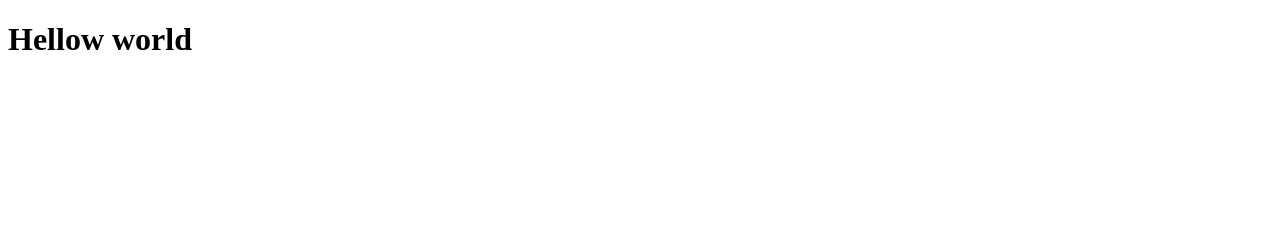
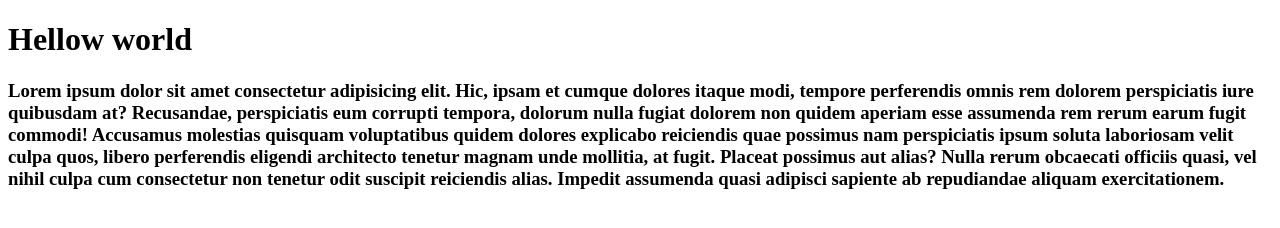
Before and after one commit to mehedi1802hasan/raf, a plain HTML site: page raf1/index.html in a window 1280 px wide. Drawn offline with Linux system fonts and the light colour scheme.

Commit message:
change something

```diff
--- a/raf1/index.html
+++ b/raf1/index.html
@@ -9,5 +9,6 @@
 <body>
 
 <h1>Hellow world</h1>
+<h3>Lorem ipsum dolor sit amet consectetur adipisicing elit. Hic, ipsam et cumque dolores itaque modi, tempore perferendis omnis rem dolorem perspiciatis iure quibusdam at? Recusandae, perspiciatis eum corrupti tempora, dolorum nulla fugiat dolorem non quidem aperiam esse assumenda rem rerum earum fugit commodi! Accusamus molestias quisquam voluptatibus quidem dolores explicabo reiciendis quae possimus nam perspiciatis ipsum soluta laboriosam velit culpa quos, libero perferendis eligendi architecto tenetur magnam unde mollitia, at fugit. Placeat possimus aut alias? Nulla rerum obcaecati officiis quasi, vel nihil culpa cum consectetur non tenetur odit suscipit reiciendis alias. Impedit assumenda quasi adipisci sapiente ab repudiandae aliquam exercitationem.</h3>
 </body>
 </html>
```
